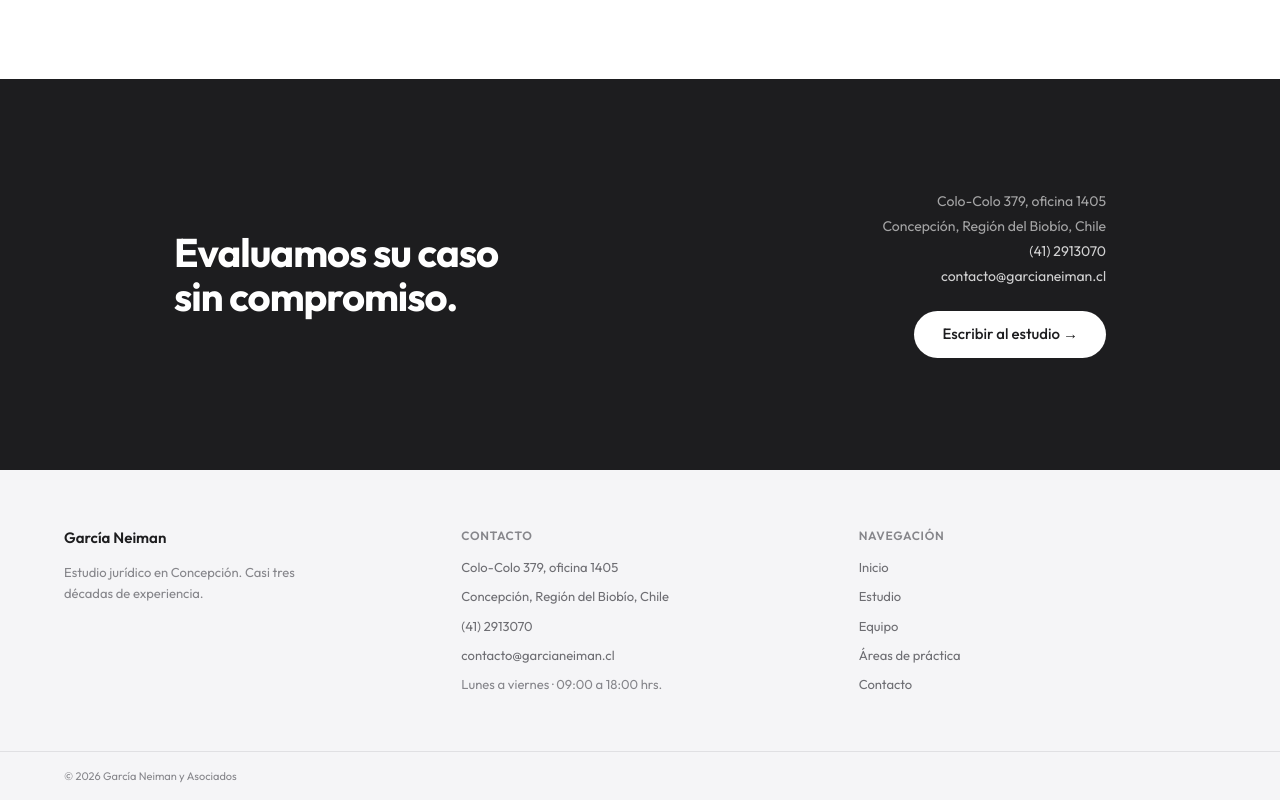
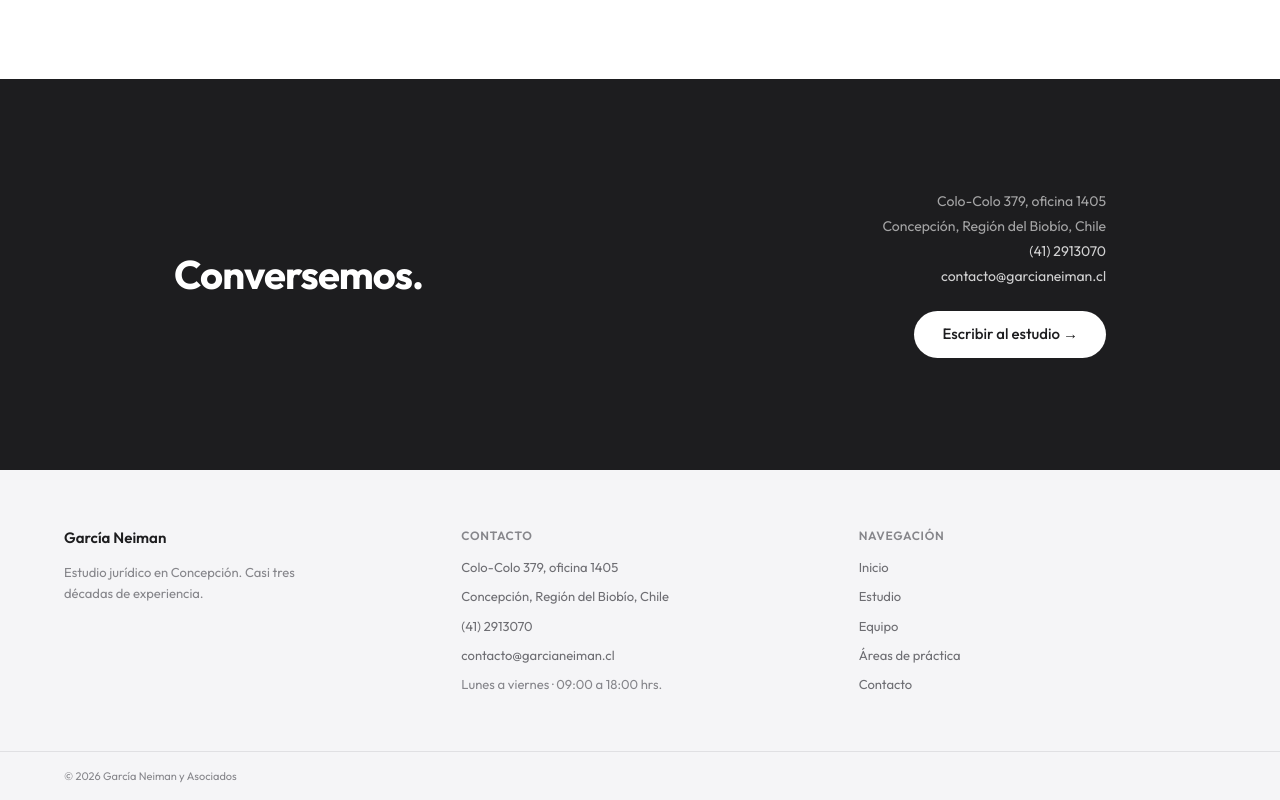
Before and after one commit to lcartercsu/PWeb, a Next.js app: page / in a window 1280 px wide. Shown: the part 2445-3245 px from the top of the page. Built offline with nearby package versions, Linux system fonts and the light colour scheme.

Commit message:
Cambia CTA a Conversemos para tono mas neutro
Co-Authored-By: Claude Sonnet 4.6 <noreply@anthropic.com>

```diff
--- a/app/page.tsx
+++ b/app/page.tsx
@@ -150,9 +150,7 @@ export default function HomePage() {
       <section className="bg-gray-900 py-20 text-white md:py-28">
         <div className="mx-auto grid max-w-site gap-10 px-6 md:grid-cols-2 md:items-center">
           <h2 className="text-[32px] font-bold leading-[1.08] tracking-tight md:text-[40px]">
-            Evaluamos su caso
-            <br />
-            sin compromiso.
+            Conversemos.
           </h2>
           <div className="flex flex-col gap-4 md:items-end">
             <div className="space-y-1 text-[14px] text-white/60 md:text-right">
```
